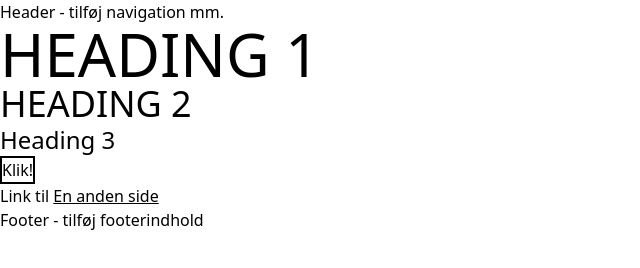
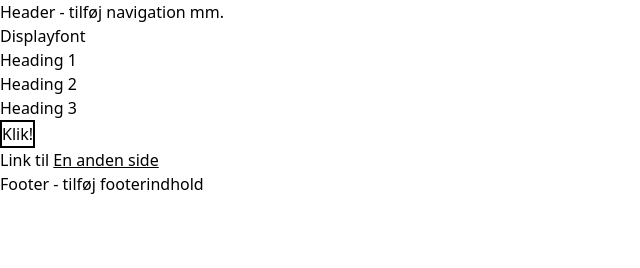
Before and after one commit to sofiaweng/scrollytelling, an Astro site: page / in a window 1280 px wide. Shown: the whole page, without its empty margins (0-640 px from the left). Built offline with nearby package versions, Linux system fonts and the light colour scheme; Astro itself is replaced by a stand-in of ours.

Commit message:
sætter regler til heading font sixes

```diff
--- a/src/pages/index.astro
+++ b/src/pages/index.astro
@@ -7,6 +7,7 @@ import thumbsup from "../assets/images/thumbsup.png";
 ---
 <MainLayout title="Titel">
 	<article>
+		<h1 class="display-font">Displayfont</h1>
 		<h1>Heading 1</h1>
 		<h2>Heading 2</h2>
 		<h3>Heading 3</h3>
--- a/src/styles/tailwind.css
+++ b/src/styles/tailwind.css
@@ -20,19 +20,35 @@
     scroll-behavior: smooth;
   }
 
+  /*-------- desktop font sizes------------- */
+  /*
   .display-font {
-    @apply uppercase;
+    @apply text-9xl;
   }
 
   h1 {
-    @apply uppercase;
     @apply text-6xl;
   }
   h2 {
     @apply text-4xl;
-    @apply uppercase;
   }
   h3 {
     @apply text-2xl;
+  } */
+
+  /*--------- mobile font sizes------------ */
+
+  /* .display-font {
+    @apply text-6xl;
   }
+
+  h1 {
+    @apply text-2xl;
+  }
+  h2 {
+    @apply text-xl;
+  }
+  h3 {
+    @apply text-lg;
+  } */
 }
```
